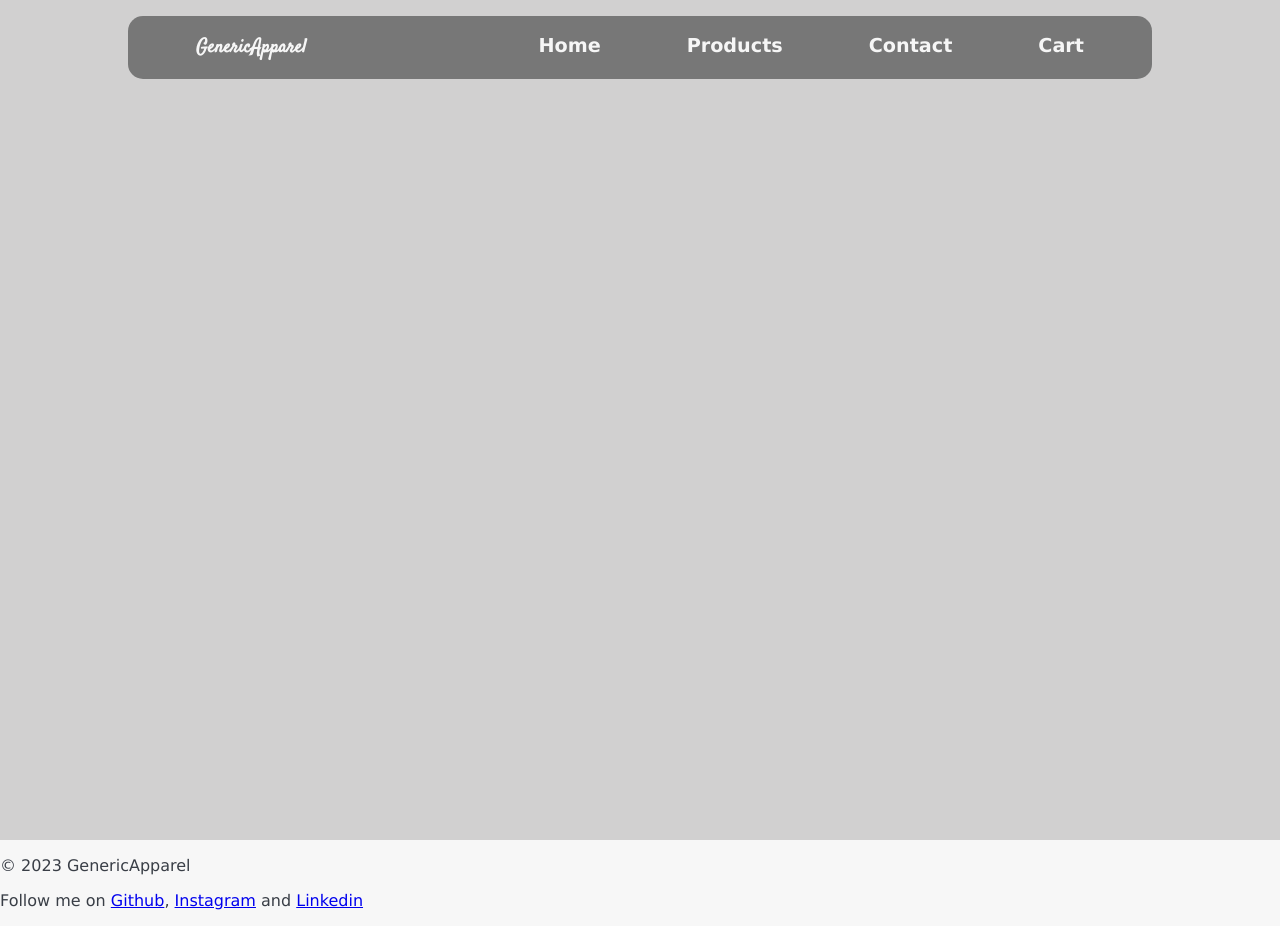
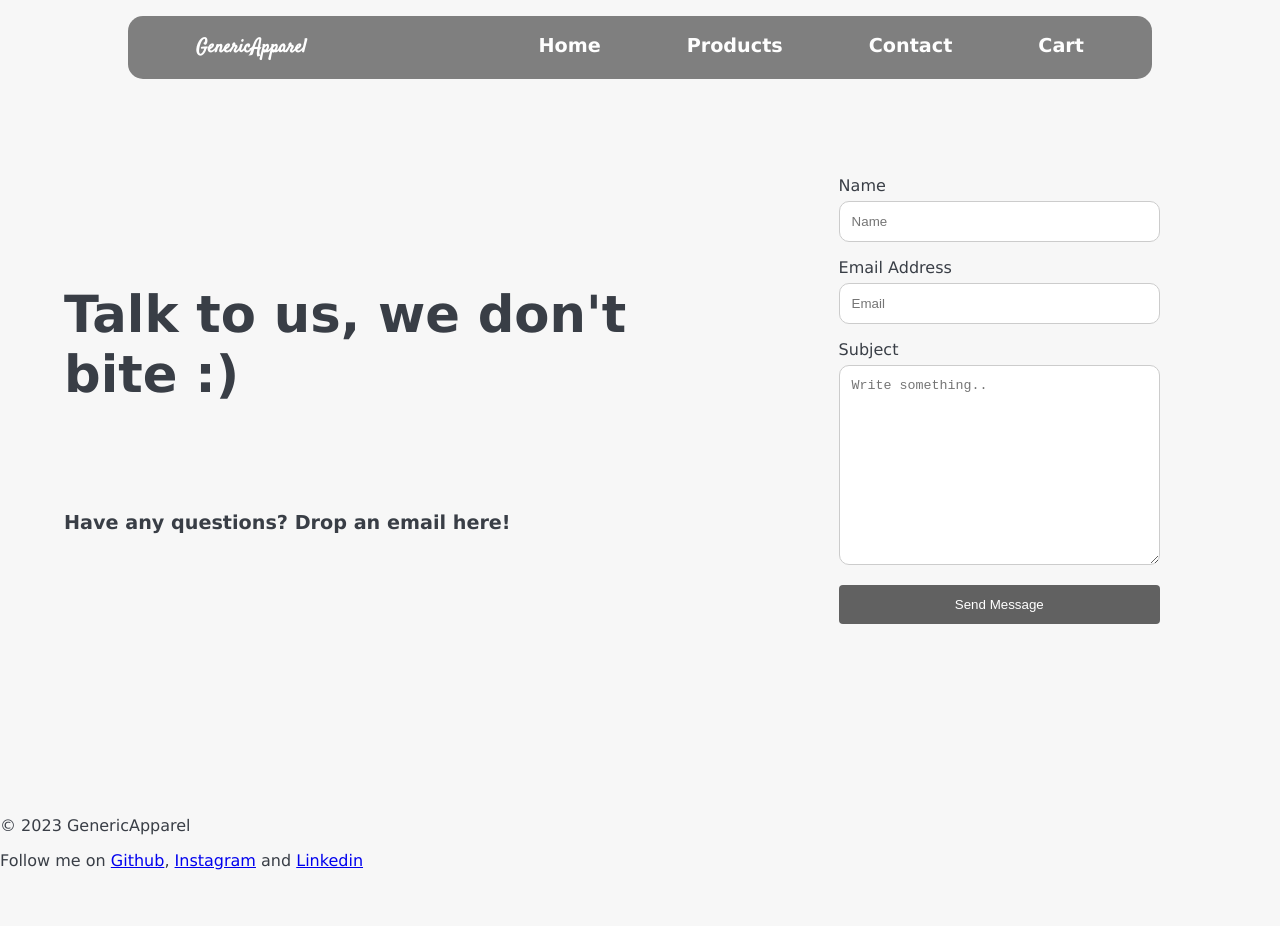
Before and after one commit to Alfred-Kang/GenericApparel, a plain HTML site: page contact.html in a window 1280 px wide. After the commit the page ends 886 px from the top, so only its background shows below. Drawn offline with Linux system fonts and the light colour scheme.

Commit message:
feat: contact page

```diff
--- a/contact.html
+++ b/contact.html
@@ -17,7 +17,7 @@
       <nav>
         <ul class='navBar' id='navigation-bar'>
           <a href="javascript:void(0);" class="navIcon" onclick="hamburgerMenu()">
-            <i class="fa-solid fa-bars fa-2xl"></i>
+            <i class="fa-solid fa-bars fa-2x"></i>
           <li class='navLogo'><a href="index.html">GenericApparel</a></li>
           <li class='navItem'><a href="cart.html">Cart</a></li>
           <li class='navItem'><a href="contact.html">Contact</a></li>
@@ -28,11 +28,29 @@
       </nav>
     </header>
 
-    <section>
-      <div class="landingheadline-bg">
+    <div class="contactbox">
+      <div class="contacttext">
+        <h1 class="contacttitle">Talk to us, we don't bite :)</h1>
+        <br><br><br>
+        <h2 class="contactdesc">Have any questions? Drop an email here!</h2>
+      </div>
+      <div class="form">
+        <form action="post">
 
+          <label for="name">Name</label>
+          <input type="text" id="name" name="name" placeholder="Name">
+          <br>
+          <label for="email">Email Address</label>
+          <input type="text" id="emailaddress" name="email" placeholder="Email">
+          <br>
+          <label for="subject">Subject</label>
+          <textarea id="subject" name="subject" placeholder="Write something.." style="height:200px"></textarea>
+          <br>
+          <input type="submit" value="Send Message">
+
+        </form>
       </div>
-    </section>
+    </div>
 
     <footer>
       <p>&copy; 2023 GenericApparel</p>
--- a/styles/cart.css
+++ b/styles/cart.css
@@ -59,10 +59,11 @@ nav {
     position: absolute;
     display: none;
     right: 0;
+    align-items: center;
     margin-right: 30px;
     color: white;
     padding: 15px;
-  }
+}
 
 .carttitlebg {
     display: flex;
@@ -93,7 +94,8 @@ nav {
     flex-basis: 30%;
 }
 
-@media screen and (max-width: 850px) {
+@media screen and (max-width: 920px) {
+    .navLogo a {font-size: 20px;}
     .navItem a {display: none;}
     .navBar a.navIcon {
       display: block;
--- a/styles/contact.css
+++ b/styles/contact.css
@@ -63,13 +63,59 @@ nav {
     padding: 15px;
   }
 
-.landingheadline-bg {
+.contactbox {
+    margin: auto;
+    width: 100vw;
+    height: 100vh;
     display: flex;
-    background-color: #d1d0d0;
-    height:105vh;
+    align-items: center;
 }
 
-@media screen and (max-width: 850px) {
+.contactbox h1 {
+    margin-left: 5vw;
+    font-size: 4vw;
+}
+
+.contactbox h2 {
+    margin-left: 5vw;
+    font-size: 1.5vw;
+}
+
+
+input[type=text], select, textarea {
+    width: 100%;
+    padding: 12px;
+    border: 1px solid #ccc;
+    border-radius: 10px;
+    box-sizing: border-box;
+    margin-top: 6px;
+    margin-bottom: 16px;
+    resize: vertical;
+  }
+
+input[type=submit] {
+    width: 100%;
+    background-color: #616161;
+    color: white;
+    padding: 12px 20px;
+    border: none;
+    border-radius: 4px;
+    cursor: pointer;
+  }
+
+input[type=submit]:hover {
+    background-color: #4e4e4e;
+  }
+
+.form {
+    display: flex;
+    justify-content: center;
+    width: 50%;
+    border-radius: 5px;
+  }
+
+@media screen and (max-width: 920px) {
+    .navLogo a {font-size: 20px;}
     .navItem a {display: none;}
     .navBar a.navIcon {
       display: block;
--- a/styles/productlist.css
+++ b/styles/productlist.css
@@ -117,7 +117,8 @@ nav {
 }
 
 
-@media screen and (max-width: 850px) {
+@media screen and (max-width: 920px) {
+    .navLogo a {font-size: 20px;}
     .navItem a {display: none;}
     .navBar a.navIcon {
       display: block;
```
Also changed, not shown: cart.html (+1 -1 lines), index.html (+1 -1 lines), productlist.html (+1 -1 lines), styles/home.css (+9 -9 lines).
